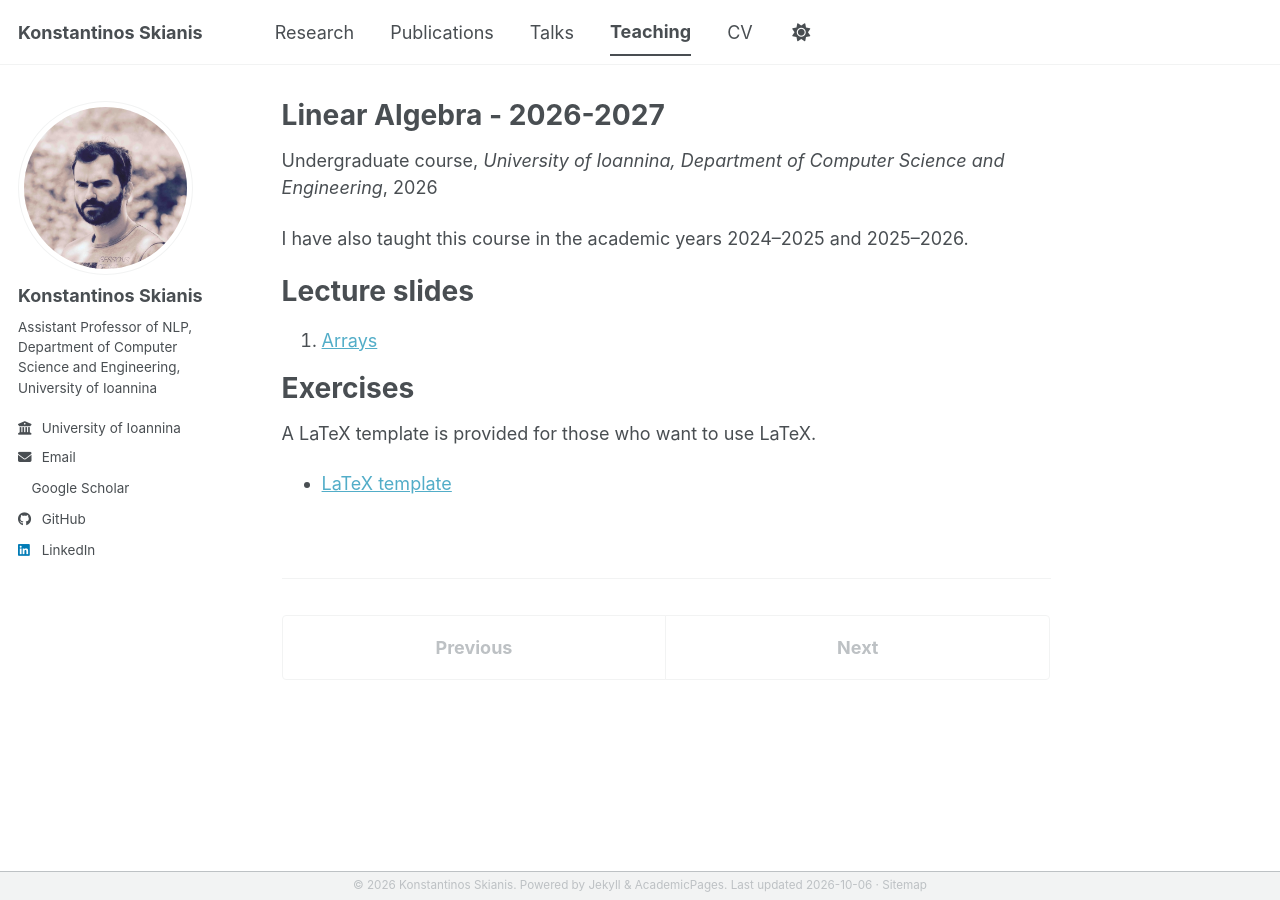
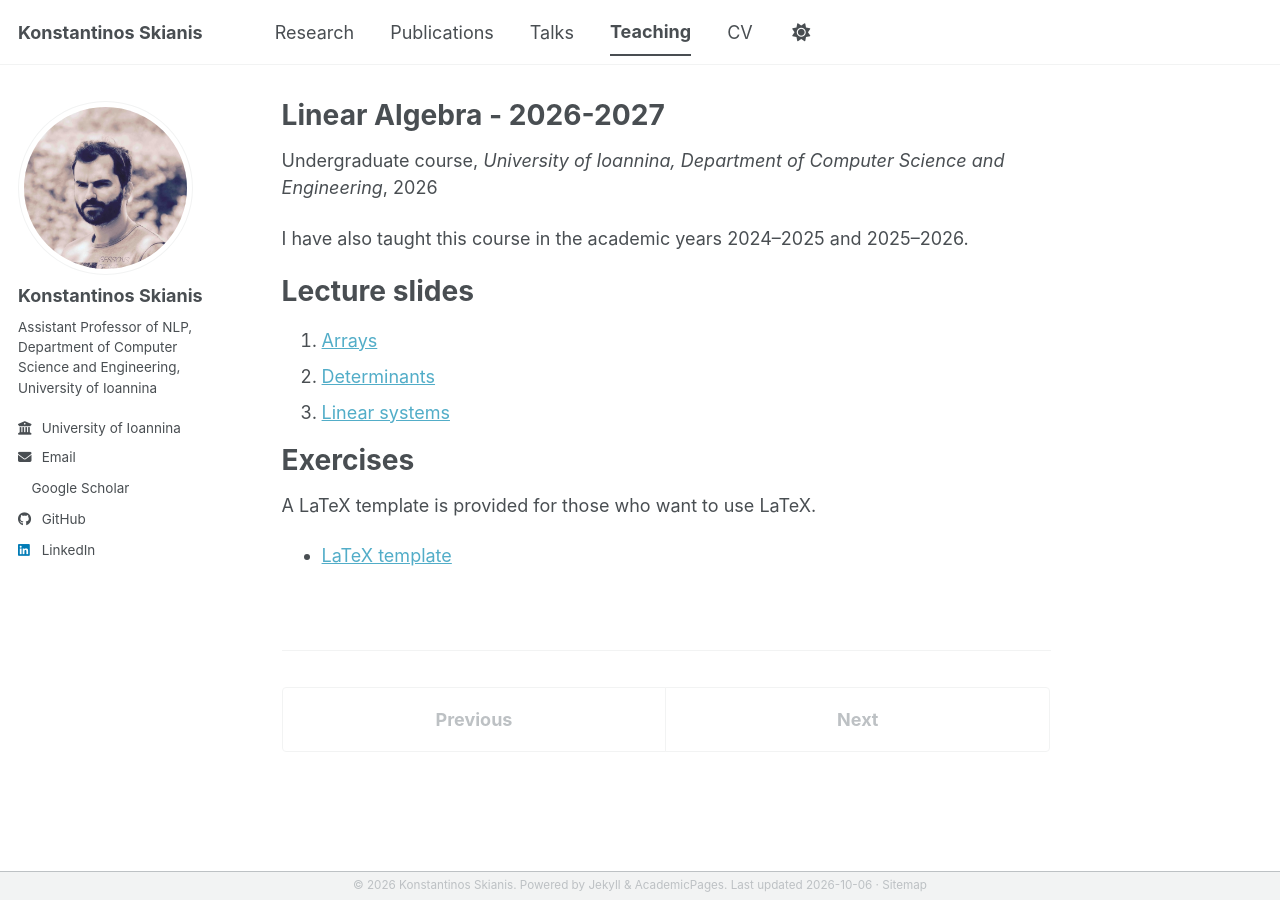
Before and after one commit to y3nk0/y3nk0.github.io, a Jekyll site: the page built from _teaching/2026-linear-algebra.md, in a window 1280 px wide. Built offline with Jekyll 4.4.1, drawn with Linux system fonts in a browser that asks for light colours; a style sheet for code colours, icons or effects is not loaded; part of the change alters nothing that is shown.

Commit message:
Teaching: add Determinants and Linear systems slides for 2026-2027
This year's lecture order drops the separate Introduction to vectors
deck, so Determinants and Linear systems move to positions 2 and 3 with
new PDFs; the superseded 2025-2026 files for those two lectures are
removed. The remaining slides stay commented out, renumbered to this
year's order.

```diff
--- a/_teaching/2026-linear-algebra.md
+++ b/_teaching/2026-linear-algebra.md
@@ -16,14 +16,14 @@ I have also taught this course in the academic years 2024–2025 and 2025–2026
 Lecture slides
 ======
 1. [Arrays](/teaching/1_arrays.pdf)
+2. [Determinants](/teaching/2_determinants.pdf)
+3. [Linear systems](/teaching/3_linear_systems.pdf)
 
-<!-- Remaining slides from 2025-2026; uncomment each one as it is covered this year.
-2. [Introduction to vectors](/teaching/2_intro_vectors.pdf)
-3. [Determinants](/teaching/3_determinants.pdf)
-4. [Linear systems](/teaching/4_linear_systems.pdf)
-5. [Vector spaces](/teaching/5_vector_spaces.pdf)
-6. [Quantities and forms](/teaching/6_quantities_forms.pdf)
-7. [Singular value decomposition](/teaching/7_svd.pdf)
+<!-- Slides still to come; uncomment each one as it is covered. The numbers are this
+     year's lecture order, while the filenames are still the ones from 2025-2026.
+4. [Vector spaces](/teaching/5_vector_spaces.pdf)
+5. [Quantities and forms](/teaching/6_quantities_forms.pdf)
+6. [Singular value decomposition](/teaching/7_svd.pdf)
 -->
 
 Exercises
```
Also changed, not shown: 5 other files.
